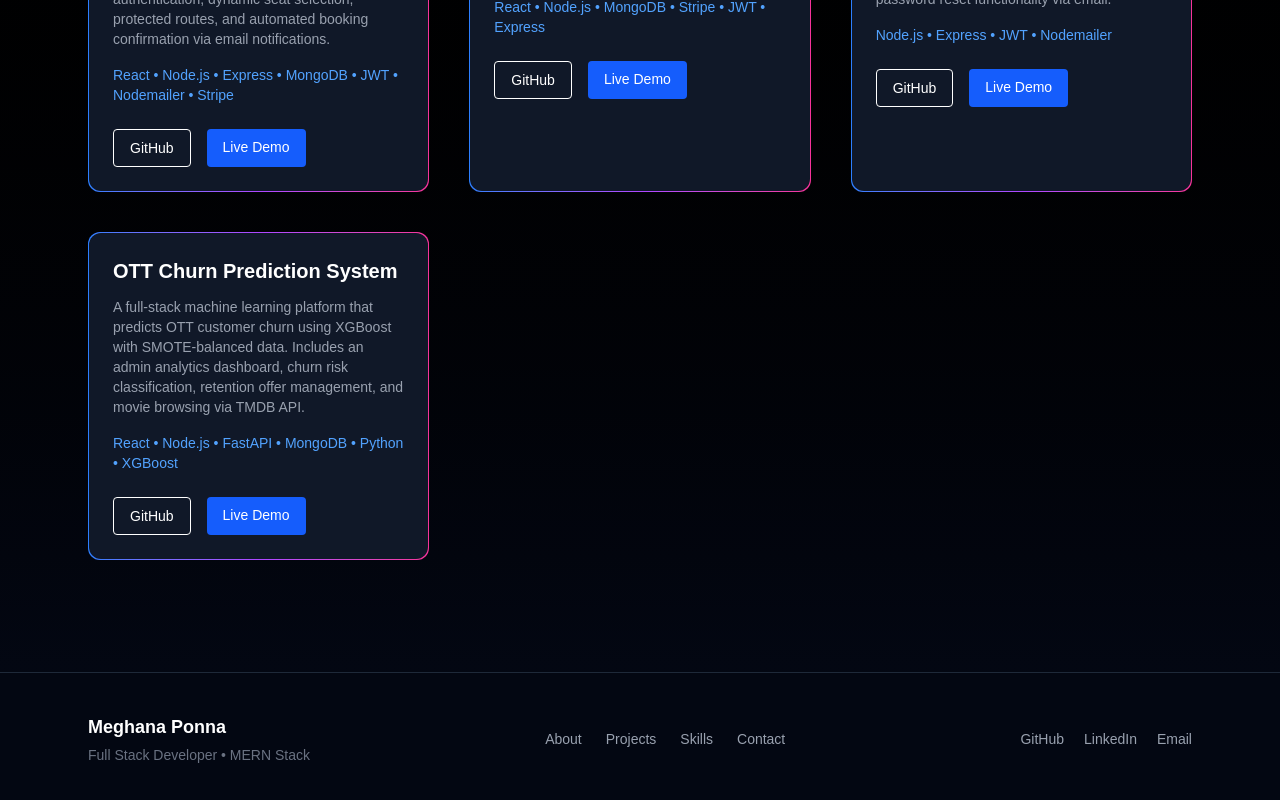
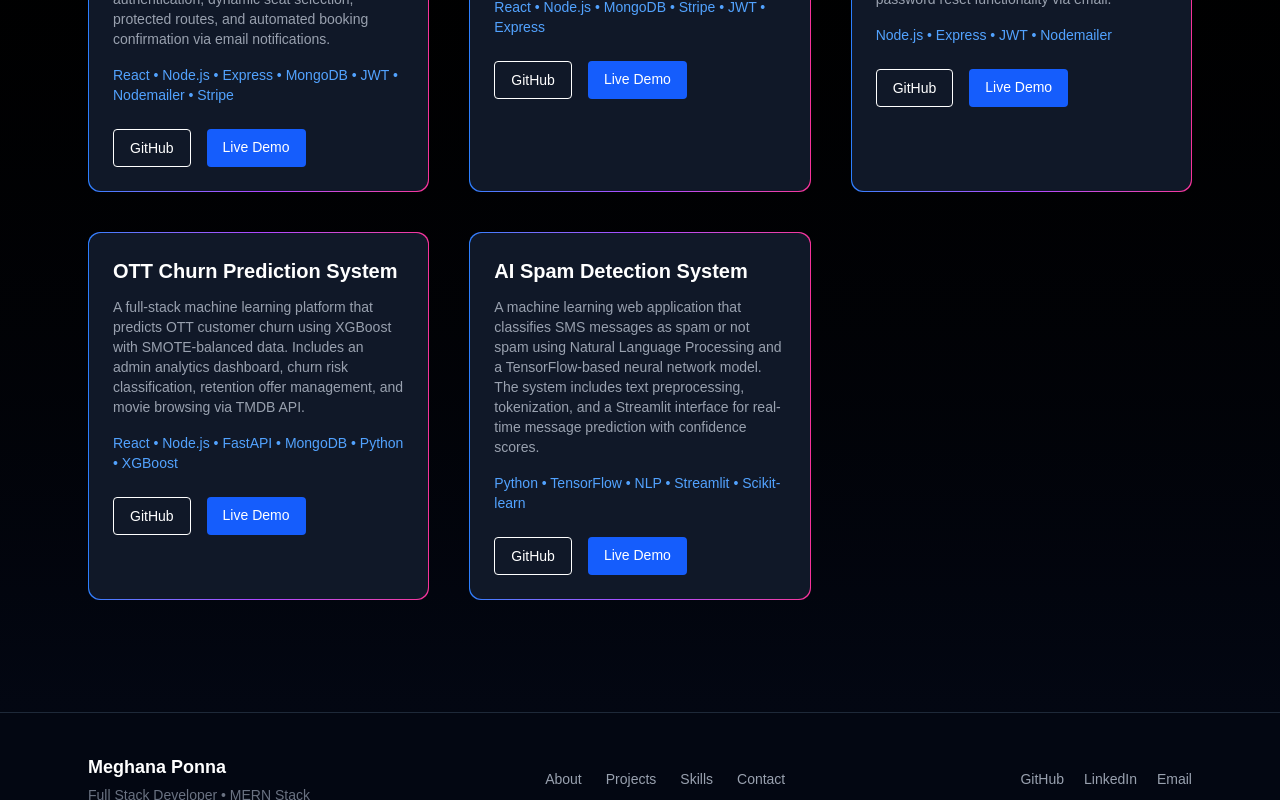
Before and after one commit to MeghanaPonna/meghana-portfolio, a Next.js app: page /projects in a window 1280 px wide. Shown: the part 400-1200 px from the top of the page. Built offline with nearby package versions, Linux system fonts and the light colour scheme.

Commit message:
Add AI Spam Detection System project with detailed description and tech stack

```diff
--- a/components/Projects.tsx
+++ b/components/Projects.tsx
@@ -34,7 +34,15 @@ description:
 tech: "React • Node.js • FastAPI • MongoDB • Python • XGBoost",
 github: "#",
 live: "#"
-}
+},
+{
+  title: "AI Spam Detection System",
+  description:
+"A machine learning web application that classifies SMS messages as spam or not spam using Natural Language Processing and a TensorFlow-based neural network model. The system includes text preprocessing, tokenization, and a Streamlit interface for real-time message prediction with confidence scores.",
+  tech: "Python • TensorFlow • NLP • Streamlit • Scikit-learn",
+  github: "https://github.com/MeghanaPonna/spam-detection-system",
+  live: "#"
+},
 
 ]
 
```
